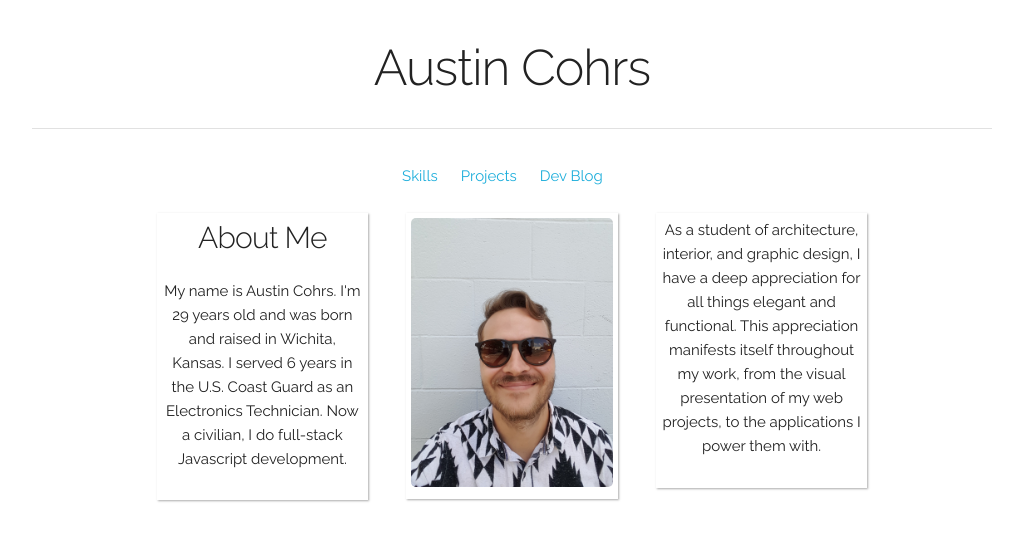
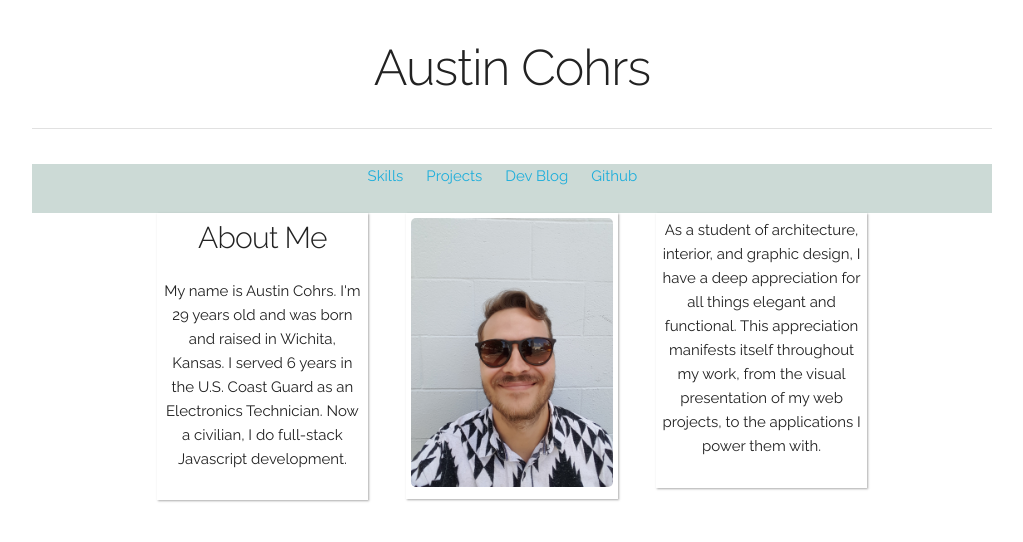
Before and after one commit to ThugLifeAquatic/portfolio, a plain HTML site: page index.html in a window 1280 px wide. Shown: the whole page, without its empty margins (128-1151 px from the left). Drawn offline with nearby package versions, Linux system fonts and the light colour scheme.

Commit message:
added a link to github and styled and adjusted the nav bar to become fixed at a min-width of 1000px.

```diff
--- a/app.js
+++ b/app.js
@@ -35,12 +35,12 @@ function navBar() {
   $('nav').on('click', 'li', function() {
     this.clicked;
     if (this.clicked === true) {
-      $('#' + $(this).children('a').html()).fadeOut('slow');
+      $('#' + $(this).children('a').html()).slideUp(1500).focus();
       console.log('Hide!');
       this.clicked = false;
     } else {
       console.log('click!');
-      $('#' + $(this).children('a').html()).fadeIn('slow');
+      $('#' + $(this).children('a').html()).slideDown(1500).focus();
       this.clicked = true;
     }
   });
--- a/index.html
+++ b/index.html
@@ -55,6 +55,7 @@
           <li><a href="#Skills">Skills</a></li>
           <li><a href="#Projects">Projects</a></li>
           <li><a href="#">Dev Blog</a></li>
+          <li><a target="_blank" href="https://github.com/ThugLifeAquatic">Github</a></li>
         </ul>
       </nav>
     </header>
--- a/style.css
+++ b/style.css
@@ -36,6 +36,15 @@ nav {
 
 
 /*MODULES-------------------------------------------------------*/
+/*Isaiah is driver making the nav fixed*/
+nav {
+  background-color: rgba(3, 69, 51, .2);
+  position: fixed;
+  right: 0;
+  top: 10%;
+  z-index: 1;
+}
+/*End of Isaiah driver*/
 
 nav ul {
   display: none;
@@ -52,6 +61,11 @@ nav i.fa.fa-navicon {
 }
 
 @media (min-width: 1000px) {
+  /*Isaiah is driver making the nav fixed*/
+  nav, nav ul, nav ul li {
+    position: relative;
+  }
+  /*End of Isaiah driver*/
   nav ul {
     display: block;
   }
```
